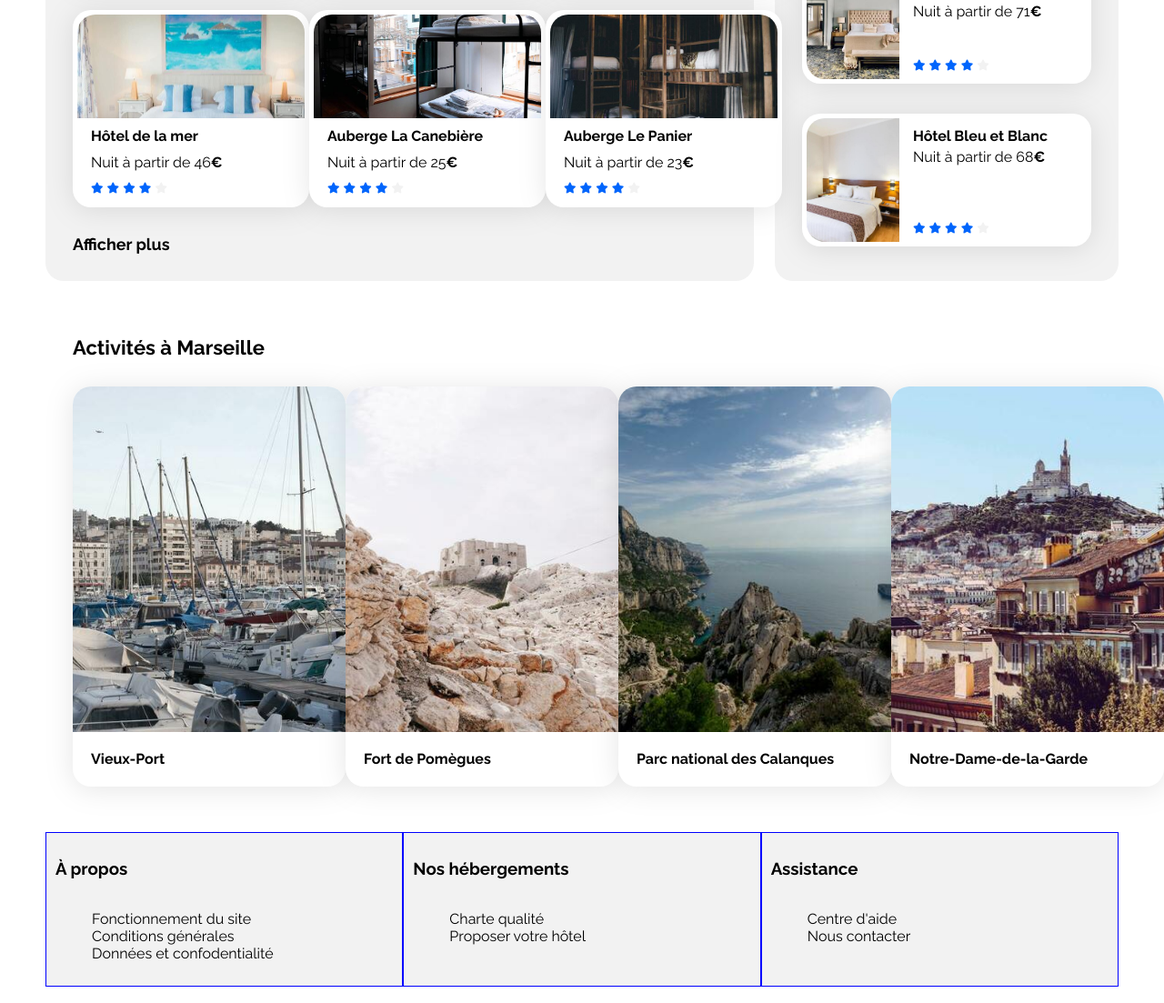
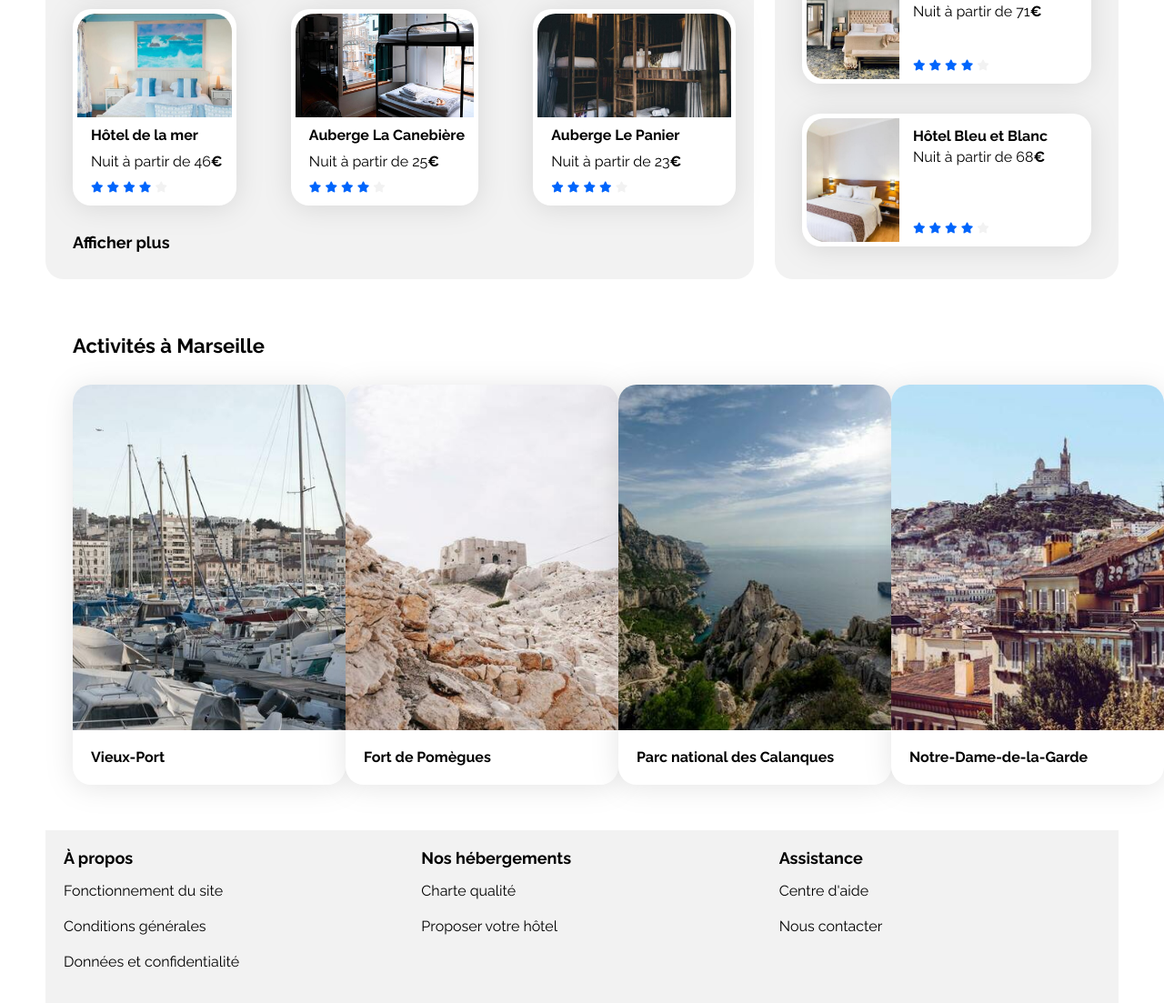
Before and after one commit to Fred-Cypher/P3-Booki, a plain HTML site: page index.html in a window 1280 px wide. Shown: the part 735-1838 px from the top of the page at 91% size. Drawn offline with Linux system fonts and the light colour scheme.

Commit message:
🚧 Work on cards hebergement and activities, and footer

```diff
--- a/css/style.css
+++ b/css/style.css
@@ -235,24 +235,25 @@ li{
 /****** Hebergements ***********/
 .hebergements {
     width: 66%;
+    display: flex;
+    flex-direction: column;
 }
 
 .hebergements-cards {
     display: flex;
-    flex-direction: row;
+    width: auto;
     justify-content: space-between;
-    margin-top: 30px;
 }
 
 .hebergements-cards .card{
     display: flex;
     flex-direction: column;
-    width: 250px;
-    height: 207px;
+    width: 100%;
+    margin-top: 30px;
 }
 
 .hebergements-cards img{
-    width: auto;
+    width: 100%;
     height: 114px;
     border-top-left-radius: 20px;
     border-top-right-radius: 20px;
@@ -264,6 +265,7 @@ li{
     display: flex;
     flex-direction: column;
     justify-content: space-between;
+    box-sizing: border-box;
 }
 
 .hebergements-cards .card-title {
@@ -273,10 +275,6 @@ li{
 
 .hebergements-cards .card-subtitle {
     margin: 10px 0;
-}
-
-.hebergements-cards .card-rating {
-    margin-bottom: 5px;
 }
 
 .plus{
@@ -326,7 +324,8 @@ li{
     margin: 0;
 }
 
-.populaires-cards .card-rating {
+.populaires-cards .card-rating,
+.hebergements-cards .card-rating {
     margin-bottom: 5px;
 }
 
@@ -335,25 +334,28 @@ li{
 .activities{
     margin-top: 30px;
     padding: 30px;
+    display: flex;
+    flex-direction: column;
+    max-width: 100%;
 }
 
 .activities-cards {
     display: flex;
     flex-direction: row;
     justify-content: space-between;
-    width: 100%;
+    width: auto;
     margin-top: 30px;
 }
 
 .activities-cards img{
-    width: 300px;
+    width: 100%;
     height: 380px;
     border-top-left-radius: 20px;
     border-top-right-radius: 20px;
 }
 
 .activities-cards .card{
-    width: auto;
+    width: 300px;
     padding: 0;
 }
 
@@ -375,9 +377,24 @@ li{
     display: flex;
     flex-direction: column;
     text-align: left;
-    border: 1px solid blue;
     width: 100%;
-    padding: 10px;
+    padding: 20px 20px 0 20px;
+}
+
+.footer-title{
+    margin: 0;
+    font-size: 18px;
+}
+
+.footer-list{
+    padding-left: 0;
+    display: flex;
+    flex-direction: column;
+}
+
+.footer-link{
+    font-size: 16px;
+    padding-bottom: 20px;
 }
 
 /* Le code ci-dessous correspond à la version responsive uniquement */
--- a/index.html
+++ b/index.html
@@ -185,7 +185,7 @@
                             </article>
                         </a>
                     </div>
-                    <div class="plus">Afficher plus</div>
+                    <div class="plus"><a href="#">Afficher plus</a></div>
                 </section>
                 <section class="populaires">
                     <div class="populaires-title">
@@ -304,25 +304,25 @@
         <footer>
             <div class="footer">
                 <div class="footer-column">
-                    <h3>À propos</h3>
-                    <ul>
-                        <li>Fonctionnement du site</li>
-                        <li>Conditions générales</li>
-                        <li>Données et confodentialité</li>
+                    <h3 class="footer-title">À propos</h3>
+                    <ul class="footer-list">
+                        <li class="footer-link">Fonctionnement du site</li>
+                        <li class="footer-link">Conditions générales</li>
+                        <li class="footer-link">Données et confidentialité</li>
                     </ul>
                 </div>
                 <div class="footer-column">
-                    <h3>Nos hébergements</h3>
-                    <ul>
-                        <li>Charte qualité</li>
-                        <li>Proposer votre hôtel</li>
+                    <h3 class="footer-title">Nos hébergements</h3>
+                    <ul class="footer-list">
+                        <li class="footer-link">Charte qualité</li>
+                        <li class="footer-link">Proposer votre hôtel</li>
                     </ul>
                 </div>
                 <div class="footer-column">
-                    <h3>Assistance</h3>
-                    <ul>
-                        <li>Centre d'aide</li>
-                        <li>Nous contacter</li>
+                    <h3 class="footer-title">Assistance</h3>
+                    <ul class="footer-list">
+                        <li class="footer-link">Centre d'aide</li>
+                        <li class="footer-link">Nous contacter</li>
                     </ul>
                 </div>
             </div>
```
